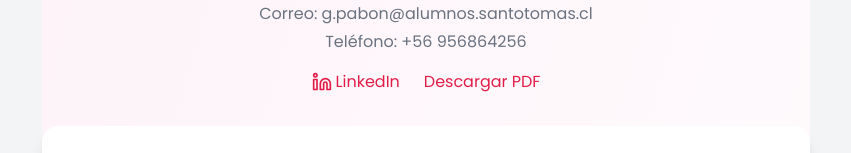
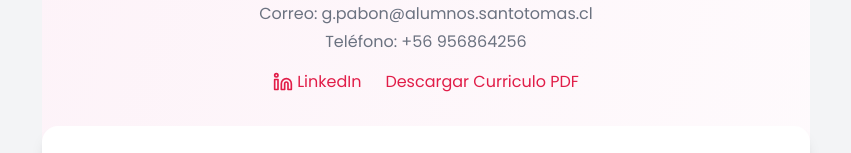
Before and after one commit to Mauriizio/moralescv, a React (Vite) app: page / in a window 1280 px wide. Shown: the part 546-699 px from the top of the page, without its empty margins (214-1065 px from the left). Built offline with nearby package versions, Linux system fonts and the light colour scheme.

Commit message:
curriculo

```diff
--- a/src/components/Curriculo.jsx
+++ b/src/components/Curriculo.jsx
@@ -60,7 +60,7 @@ export default function Curriculo() {
           <Linkedin size={20} /> LinkedIn
         </a>
         <a href="/curriculo-gladys.pdf" className="text-rose-600 hover:underline" download>
-          Descargar PDF
+          Descargar Curriculo PDF
         </a>
       </div>
 
```
